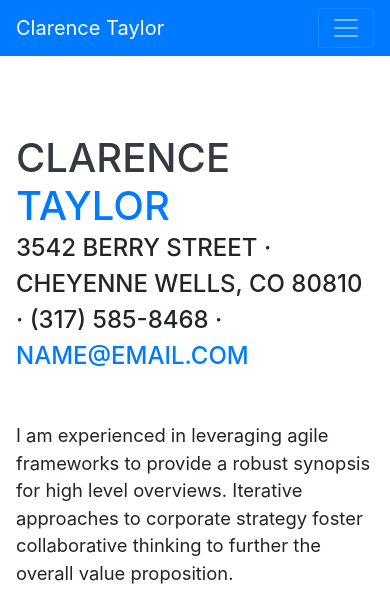
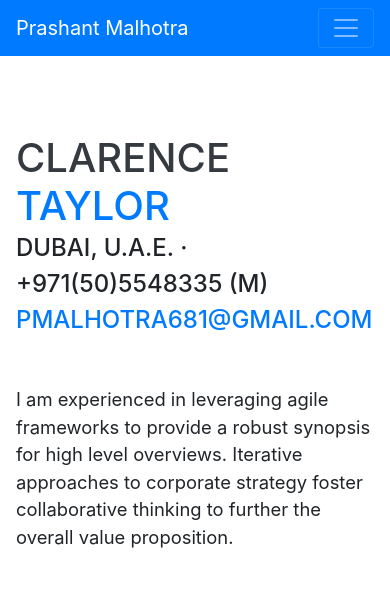
Before and after one commit to prashantmalhotra681/portfolio, a website with bundled scripts: page index.html in a window 390 px wide. Shown: the top 593 px of the page. Built offline with nearby package versions, Linux system fonts and the light colour scheme; a web font is replaced by a local one.

Commit message:
Update index.html

```diff
--- a/index.html
+++ b/index.html
@@ -27,7 +27,7 @@
 
   <nav class="navbar navbar-expand-lg navbar-dark bg-primary fixed-top" id="sideNav">
     <a class="navbar-brand js-scroll-trigger" href="#page-top">
-      <span class="d-block d-lg-none">Clarence Taylor</span>
+      <span class="d-block d-lg-none">Prashant Malhotra</span>
       <span class="d-none d-lg-block">
         <img class="img-fluid img-profile rounded-circle mx-auto mb-2" src="img/profile.jpg" alt="">
       </span>
@@ -66,8 +66,8 @@
         <h1 class="mb-0">Clarence
           <span class="text-primary">Taylor</span>
         </h1>
-        <div class="subheading mb-5">3542 Berry Street · Cheyenne Wells, CO 80810 · (317) 585-8468 ·
-          <a href="mailto:name@email.com">name@email.com</a>
+        <div class="subheading mb-5">Dubai, U.A.E. · +971(50)5548335 (M)
+          <a href="mailto:name@email.com">pmalhotra681@gmail.com</a>
         </div>
         <p class="lead mb-5">I am experienced in leveraging agile frameworks to provide a robust synopsis for high level overviews. Iterative approaches to corporate strategy foster collaborative thinking to further the overall value proposition.</p>
         <div class="social-icons">
```
